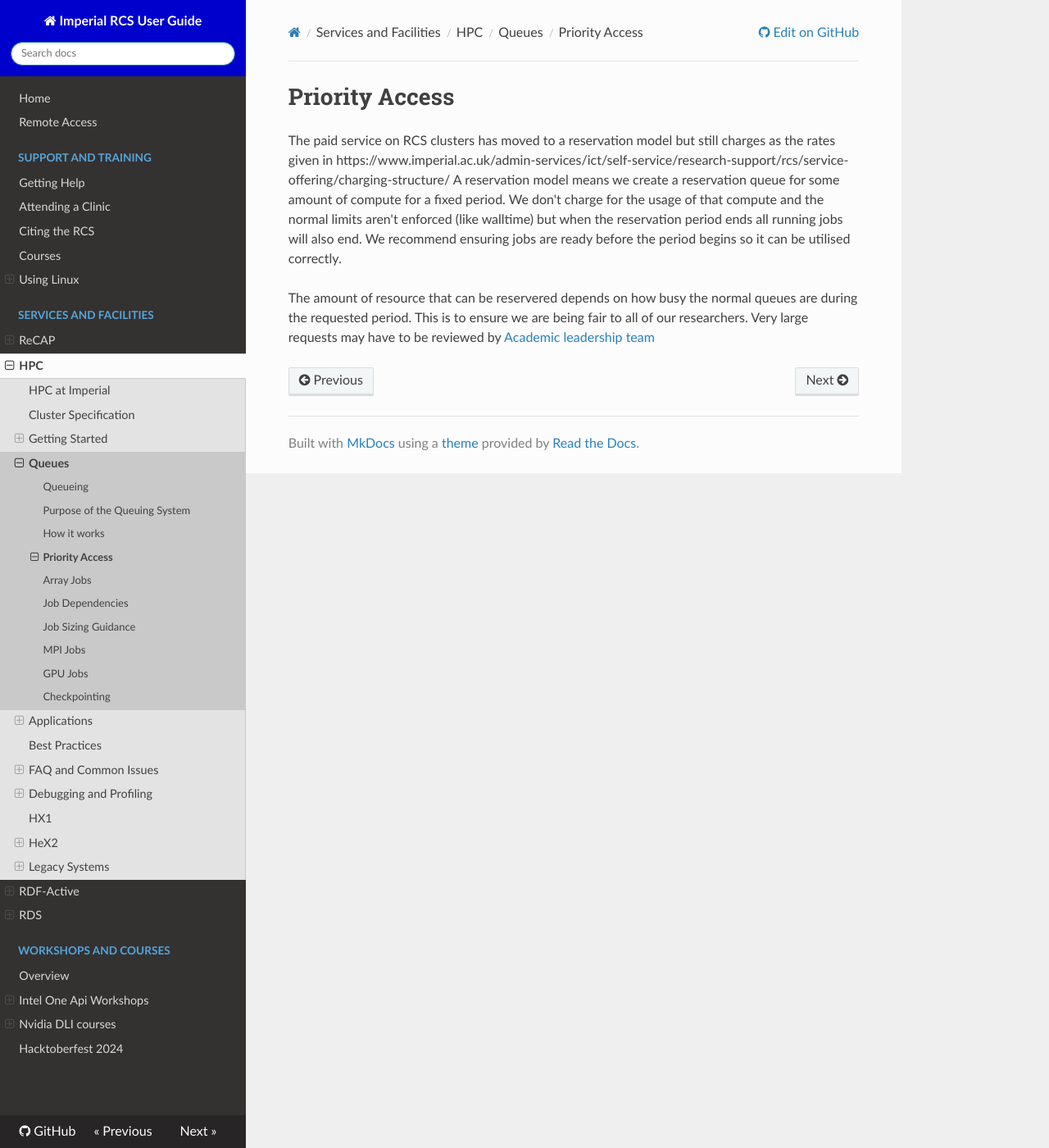
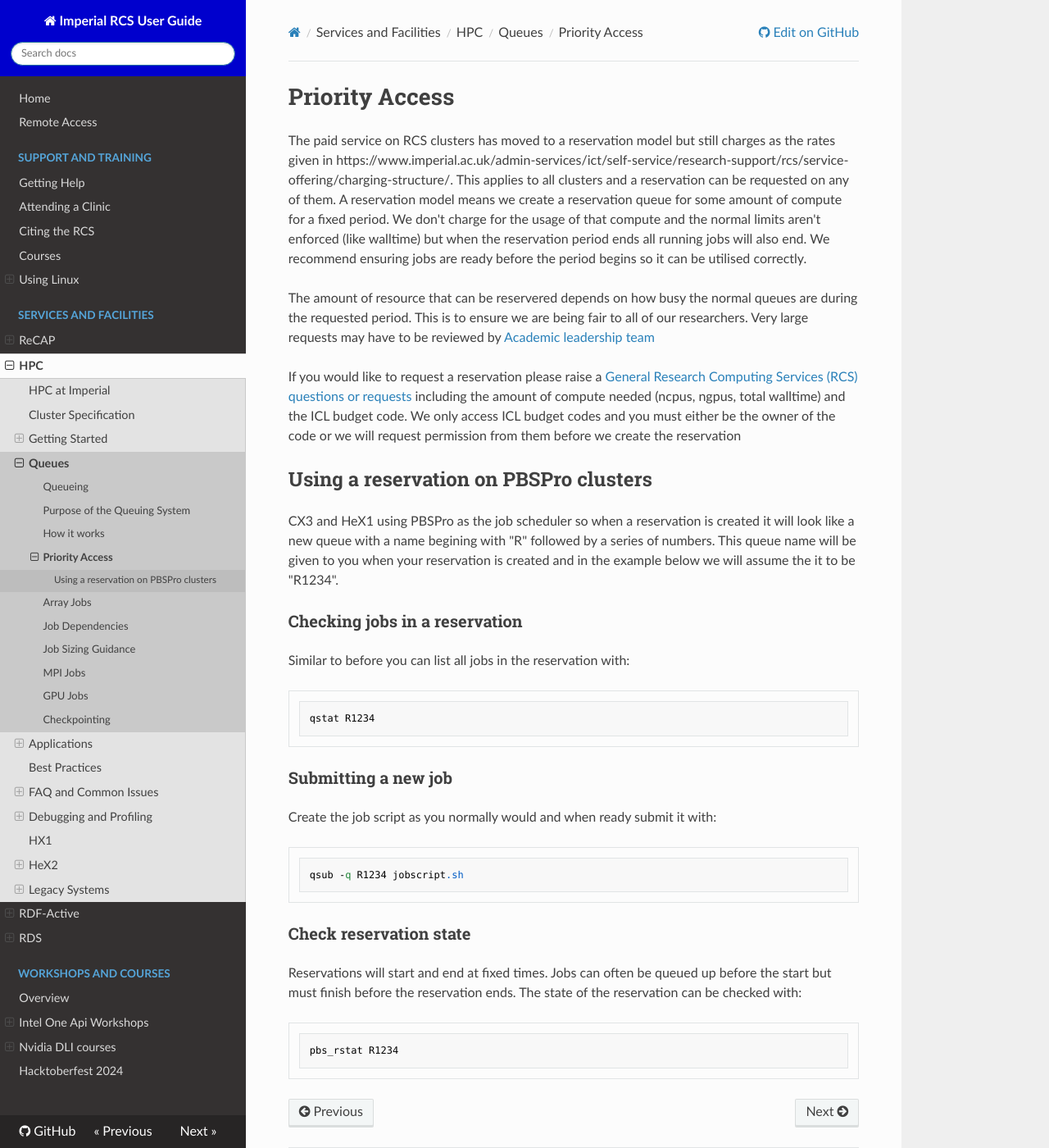
Before and after one commit to ImperialCollegeLondon/icl-rcs-user-guide, an MkDocs documentation site: the page built from docs/hpc/queues/priority-access.md, in a window 1280 px wide and 1400 px high. Shown: the whole window at 82% size. Built offline with MkDocs 1.6.1, drawn with Linux system fonts in a browser that asks for light colours; nearby versions of some CDN libraries.

Commit message:
Added PBSPro examples

````diff
--- a/docs/hpc/queues/priority-access.md
+++ b/docs/hpc/queues/priority-access.md
@@ -1,6 +1,29 @@
 # Priority Access
 
-The paid service on RCS clusters has moved to a reservation model but still charges as the rates given in https://www.imperial.ac.uk/admin-services/ict/self-service/research-support/rcs/service-offering/charging-structure/
+The paid service on RCS clusters has moved to a reservation model but still charges as the rates given in https://www.imperial.ac.uk/admin-services/ict/self-service/research-support/rcs/service-offering/charging-structure/. This applies to all clusters and a reservation can be requested on any of them.
 A reservation model means we create a reservation queue for some amount of compute for a fixed period. We don't charge for the usage of that compute and the normal limits aren't enforced (like walltime) but when the reservation period ends all running jobs will also end. We recommend ensuring jobs are ready before the period begins so it can be utilised correctly.
 
 The amount of resource that can be reservered depends on how busy the normal queues are during the requested period. This is to ensure we are being fair to all of our researchers. Very large requests may have to be reviewed by [Academic leadership team](https://www.imperial.ac.uk/admin-services/ict/self-service/research-support/rcs/about/operational-structure/)
+
+If you would like to request a reservation please raise a [General Research Computing Services (RCS) questions or requests](https://www.imperial.ac.uk/admin-services/ict/self-service/research-support/rcs/get-support/contact-us/) including the amount of compute needed (ncpus, ngpus, total walltime) and the ICL budget code. We only access ICL budget codes and you must either be the owner of the code or we will request permission from them before we create the reservation
+
+## Using a reservation on PBSPro clusters
+CX3 and HeX1 using PBSPro as the job scheduler so when a reservation is created it will look like a new queue with a name begining with "R" followed by a series of numbers. This queue name will be given to you when your reservation is created and in the example below we will assume the it to be "R1234".
+
+### Checking jobs in a reservation
+Similar to before you can list all jobs in the reservation with:
+```bash
+qstat R1234
+```
+### Submitting a new job
+Create the job script as you normally would and when ready submit it with:
+```bash
+qsub -q R1234 jobscript.sh
+```
+
+### Check reservation state
+Reservations will start and end at fixed times. Jobs can often be queued up before the start but must finish before the reservation ends.
+The state of the reservation can be checked with:
+```bash
+pbs_rstat R1234
+```
````
